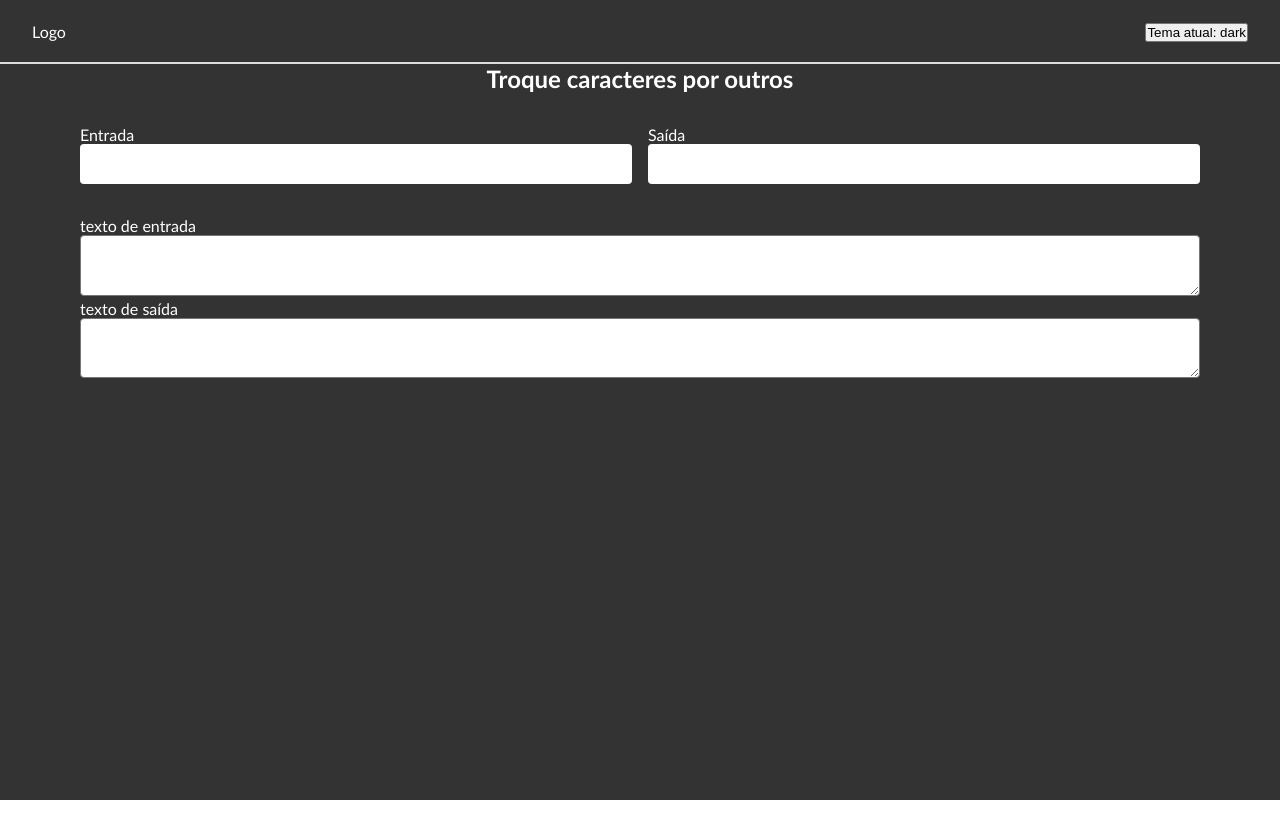
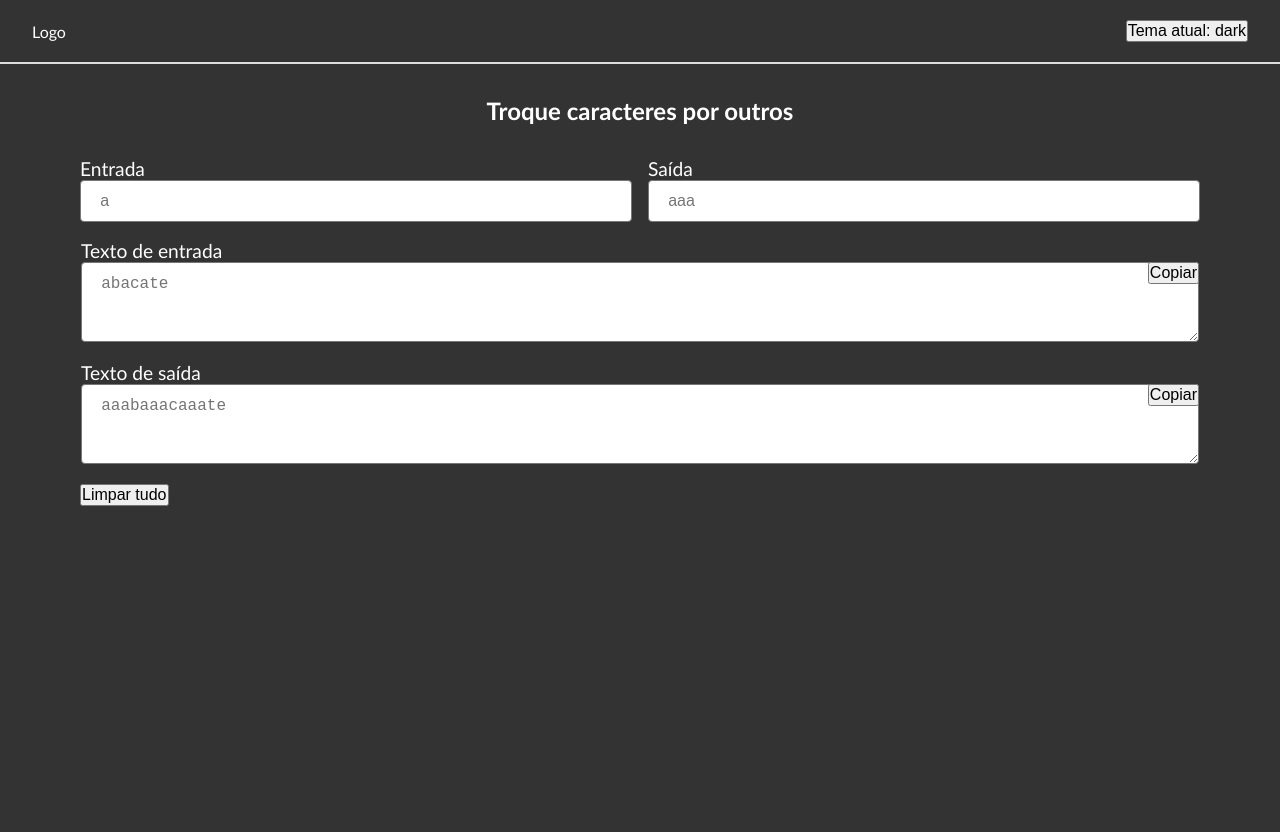
Before and after one commit to jeanwisotscki/char-replacer, a React (Vite) app: page / in a window 1280 px wide. Before the commit the page ends 800 px from the top, so only its background shows below. Built offline with nearby package versions, Linux system fonts and the light colour scheme.

Commit message:
adicionado botão de copy

```diff
--- a/src/components/Forms/index.module.css
+++ b/src/components/Forms/index.module.css
@@ -1,10 +1,11 @@
 h2 {
   text-align: center;
-  margin-bottom: 1rem;
+  margin: 2rem 0;
 }
 
-.form {
-  margin: 2rem 0;
+button {
+  font-size: 1rem;
+  cursor: pointer;
 }
 
 .inputFields {
@@ -18,6 +19,7 @@ h2 {
 
 .inputFields div label {
   display: block;
+  font-size: 1.2rem;
 }
 
 .inputFields div input {
@@ -25,23 +27,36 @@ h2 {
   font-size: 1rem;
   padding: 0.7rem 1.2rem;
   border-radius: 4px;
-  border: none;
+  border: 1px solid #777;
   outline: none;
 }
 
-.container {
+.textFields {
+  border: 1px solid transparent;
 }
 
-.container div {
+.textFields div {
+  width: 100%;
+  position: relative;
+  margin: 1rem 0;
 }
 
-.container div label {
+.textFields div label {
   display: block;
+  font-size: 1.2rem;
 }
 
-.container div textarea {
-  width: 100%;
+.textFields div textarea {
+  min-width: 100%;
+  max-width: 100%;
+  min-height: 80px;
+  max-height: 200px;
   font-size: 1rem;
   padding: 0.7rem 1.2rem;
   border-radius: 4px;
 }
+
+.textFields div button {
+  position: absolute;
+  right: 0;
+}
--- a/src/components/Forms/index.tsx
+++ b/src/components/Forms/index.tsx
@@ -7,16 +7,27 @@ export const Forms = () => {
   const [inputChars, setInputChars] = React.useState("");
   const [outputChars, setOutputChars] = React.useState("");
 
+  const clearAllInputs = () => {
+    setEnterText("");
+    setInputChars("");
+    setOutputChars("");
+  };
+
+  const copyToClipboard = (text: string) => {
+    navigator.clipboard.writeText(text);
+  };
+
   return (
-    <div>
+    <>
       <h2>Troque caracteres por outros</h2>
-      <form className={styles.form}>
-        <div className={styles.inputFields}>
+
+      <section className={styles.inputFields}>
         <div>
           <label htmlFor="entrada">Entrada</label>
           <input
             type="text"
             id="entrada"
+            placeholder="a"
             onChange={(e) => setInputChars(e.target.value)}
             value={inputChars}
           />
@@ -26,28 +37,49 @@ export const Forms = () => {
           <input
             type="text"
             id="saida"
+            placeholder="aaa"
             onChange={(e) => setOutputChars(e.target.value)}
             value={outputChars}
           />
         </div>
-        </div>
-      </form>
-      <div className={styles.container}>
+      </section>
+
+      <section className={styles.textFields}>
         <div>
-          <label htmlFor="">texto de entrada</label>
+          <label htmlFor="texto-entrada">Texto de entrada</label>
           <textarea
+            id="texto-entrada"
+            placeholder="abacate"
             value={enterText}
             onChange={(e) => setEnterText(e.target.value)}
           />
+          <button
+            onClick={() => copyToClipboard(enterText)}
+            title="Copiar texto do campo"
+          >
+            Copiar
+          </button>
         </div>
         <div>
-          <label htmlFor="">texto de saída</label>
+          <label>Texto de saída</label>
           <textarea
+            placeholder="aaabaaacaaate"
             value={enterText.split(inputChars).join(outputChars)}
             readOnly
           />
+          <button
+            onClick={() =>
+              copyToClipboard(enterText.split(inputChars).join(outputChars))
+            }
+            title="Copiar texto do campo"
+          >
+            Copiar
+          </button>
         </div>
-      </div>
-    </div>
+      </section>
+      <button onClick={clearAllInputs} title="Limpar todos os campos">
+        Limpar tudo
+      </button>
+    </>
   );
 };
```
Lines whose indentation alone changed are shown as unchanged.
